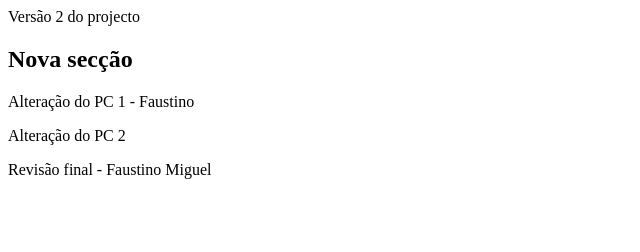
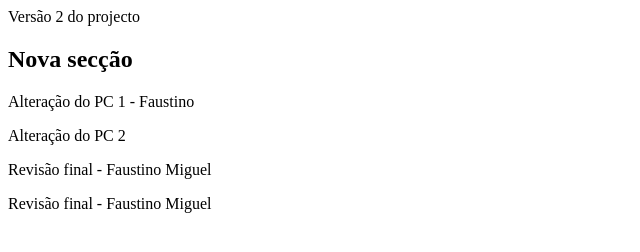
Before and after one commit to FaustinoMiguel/Projetos, a plain HTML site: page index.html in a window 1280 px wide. Shown: the whole page, without its empty margins (0-640 px from the left). Drawn offline with Linux system fonts and the light colour scheme.

Commit message:
revisão final - Faustino Miguel

```diff
--- a/index.html
+++ b/index.html
@@ -3,3 +3,4 @@
 <p>Alteração do PC 1 - Faustino</p>
 <p>Alteração do PC 2</p>
 <p>Revisão final - Faustino Miguel</p>
+<p>Revisão final - Faustino Miguel</p>
```
